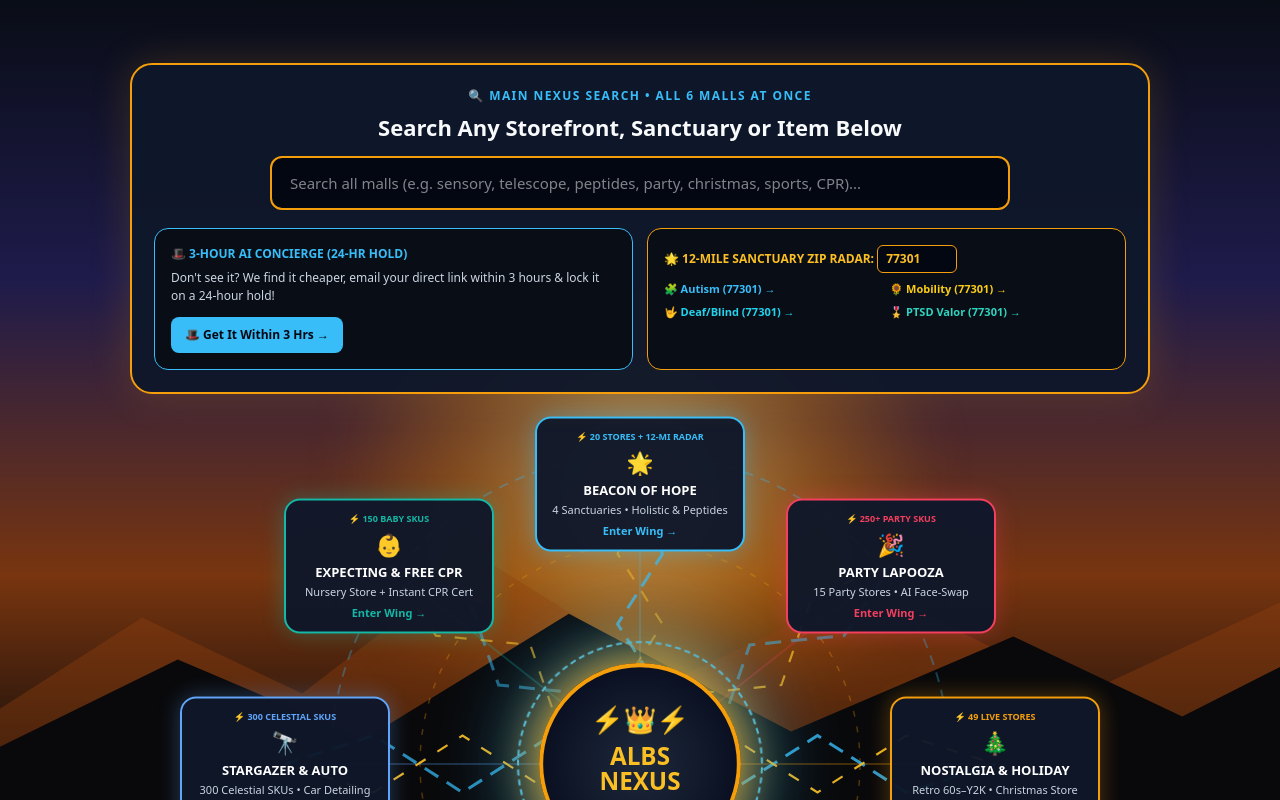
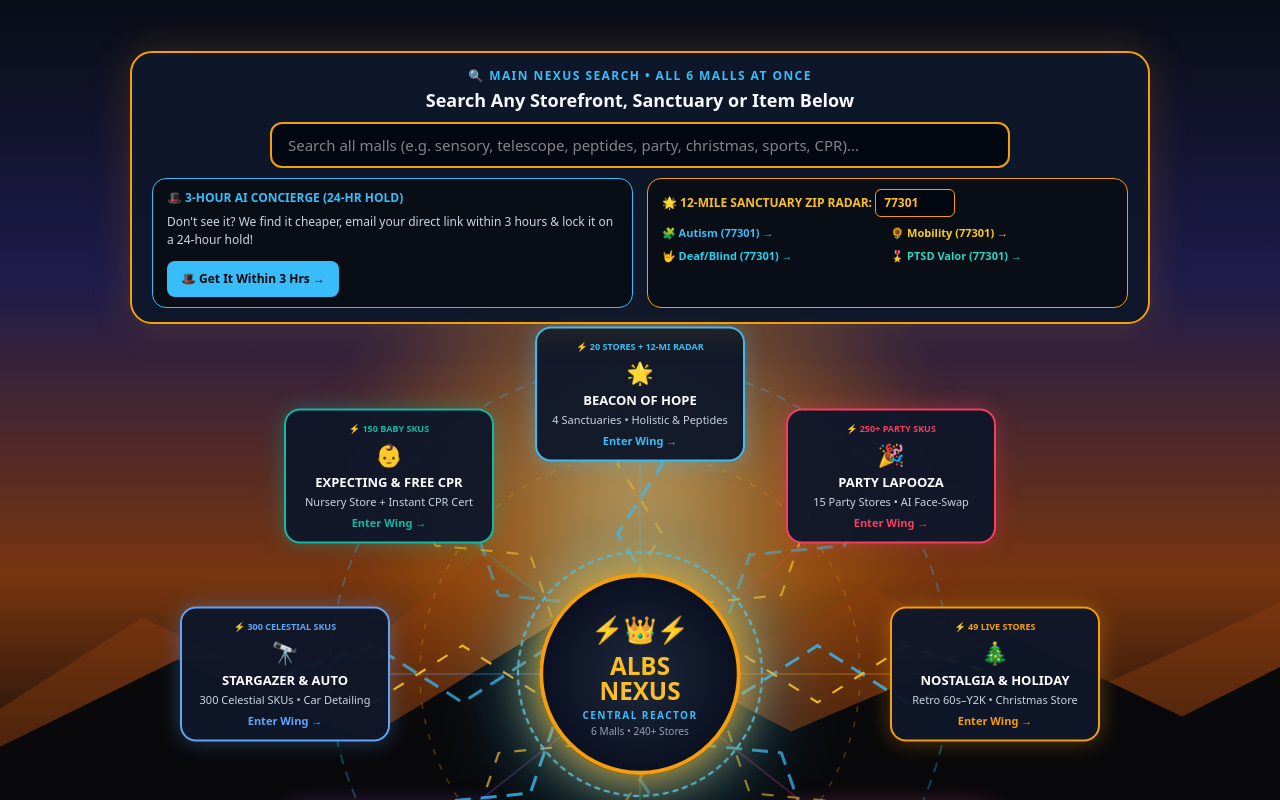
Before and after one commit to aashorrosh-beep/aether-nexus-matrix, a Next.js app: page / in a window 1280 px wide. Shown: the top 800 px of the page. Built offline with nearby package versions, Linux system fonts and the light colour scheme.

Commit message:
style: compact top search console so center reactor sits higher

```diff
--- a/app/page.tsx
+++ b/app/page.tsx
@@ -20,11 +20,11 @@ export default function NexusWheelLobby() {
       </div>
 
       {/* 1. TOP COMMAND CONSOLE: MAIN SEARCH, 3-HR CONCIERGE & 12-MILE SANCTUARY ZIP RADAR */}
-      <div style={{ maxWidth: "1060px", margin: "22px auto 10px", padding: "0 20px", position: "relative", zIndex: 30 }}>
-        <div style={{ background: "rgba(15,23,42,0.96)", border: "2px solid #f59e0b", borderRadius: "22px", padding: "22px", textAlign: "center", boxShadow: "0 0 40px rgba(245,158,11,0.18)" }}>
+      <div style={{ maxWidth: "1060px", margin: "10px auto 0px", padding: "0 20px", position: "relative", zIndex: 30 }}>
+        <div style={{ background: "rgba(15,23,42,0.96)", border: "2px solid #f59e0b", borderRadius: "22px", padding: "14px 20px", textAlign: "center", boxShadow: "0 0 40px rgba(245,158,11,0.18)" }}>
           <div style={{ fontSize: "12px", fontWeight: 900, color: "#38bdf8", letterSpacing: "0.12em" }}>🔍 MAIN NEXUS SEARCH • ALL 6 MALLS AT ONCE</div>
-          <h2 style={{ fontSize: "22px", fontWeight: 900, margin: "6px 0 12px" }}>Search Any Storefront, Sanctuary or Item Below</h2>
-          <input value={q} onChange={e => setQ(e.target.value)} placeholder="Search all malls (e.g. sensory, telescope, peptides, party, christmas, sports, CPR)..." style={{ width: "100%", maxWidth: "740px", padding: "14px 18px", borderRadius: "12px", border: "2px solid #f59e0b", background: "#030712", color: "#fff", fontSize: "15px" }} />
+          <h2 style={{ fontSize: "18px", fontWeight: 900, margin: "2px 0 8px" }}>Search Any Storefront, Sanctuary or Item Below</h2>
+          <input value={q} onChange={e => setQ(e.target.value)} placeholder="Search all malls (e.g. sensory, telescope, peptides, party, christmas, sports, CPR)..." style={{ width: "100%", maxWidth: "740px", padding: "10px 16px", borderRadius: "12px", border: "2px solid #f59e0b", background: "#030712", color: "#fff", fontSize: "15px" }} />
           {hits.length > 0 && (
             <div style={{ maxWidth: "740px", margin: "12px auto 0", display: "grid", gap: "8px" }}>
               {hits.map(h => (
@@ -35,14 +35,14 @@ export default function NexusWheelLobby() {
             </div>
           )}
 
-          <div style={{ display: "grid", gridTemplateColumns: "repeat(auto-fit, minmax(280px, 1fr))", gap: "14px", marginTop: "18px", textAlign: "left" }}>
-            <div style={{ background: "#090d16", border: "1px solid #38bdf8", borderRadius: "14px", padding: "16px" }}>
+          <div style={{ display: "grid", gridTemplateColumns: "repeat(auto-fit, minmax(280px, 1fr))", gap: "14px", marginTop: "10px", textAlign: "left" }}>
+            <div style={{ background: "#090d16", border: "1px solid #38bdf8", borderRadius: "14px", padding: "10px 14px" }}>
               <div style={{ fontSize: "12px", fontWeight: 900, color: "#38bdf8" }}>🎩 3-HOUR AI CONCIERGE (24-HR HOLD)</div>
               <p style={{ fontSize: "12px", color: "#cbd5e1", margin: "6px 0 12px" }}>Don&apos;t see it? We find it cheaper, email your direct link within 3 hours & lock it on a 24-hour hold!</p>
               <Link href="/stores/holistic-peptides-wellness" style={{ display: "inline-block", padding: "9px 14px", borderRadius: "8px", background: "#38bdf8", color: "#030712", fontWeight: 900, textDecoration: "none", fontSize: "12px" }}>🎩 Get It Within 3 Hrs →</Link>
             </div>
 
-            <div style={{ background: "#090d16", border: "1px solid #f59e0b", borderRadius: "14px", padding: "16px" }}>
+            <div style={{ background: "#090d16", border: "1px solid #f59e0b", borderRadius: "14px", padding: "10px 14px" }}>
               <div style={{ fontSize: "12px", fontWeight: 900, color: "#fbbf24", marginBottom: "8px" }}>🌟 12-MILE SANCTUARY ZIP RADAR: <input value={zip} onChange={e => setZip(e.target.value)} maxLength={5} style={{ width: "80px", padding: "4px 8px", background: "#030712", border: "1px solid #f59e0b", color: "#fbbf24", borderRadius: "6px", fontWeight: 900 }} /></div>
               <div style={{ display: "grid", gridTemplateColumns: "1fr 1fr", gap: "6px", fontSize: "11px" }}>
                 <Link href="/sanctuary/autism-spectrum" style={{ color: "#38bdf8", textDecoration: "none", fontWeight: 800 }}>🧩 Autism ({zip}) →</Link>
@@ -56,7 +56,7 @@ export default function NexusWheelLobby() {
       </div>
 
       {/* 2. BELOW: SPOKE & WHEEL LIGHTNING REACTOR */}
-      <div style={{ position: "relative", width: "100%", maxWidth: "1000px", height: "720px", margin: "10px auto 0" }}>
+      <div style={{ position: "relative", width: "100%", maxWidth: "1000px", height: "720px", margin: "-10px auto 0" }}>
         <svg viewBox="0 0 1000 720" style={{ position: "absolute", inset: 0, width: "100%", height: "100%", pointerEvents: "none", zIndex: 5 }}>
           <circle cx="500" cy="360" r="310" fill="none" stroke="rgba(56,189,248,0.3)" strokeWidth="2" strokeDasharray="10 8" />
           <circle cx="500" cy="360" r="220" fill="none" stroke="rgba(245,158,11,0.3)" strokeWidth="1.5" strokeDasharray="6 10" />
```
